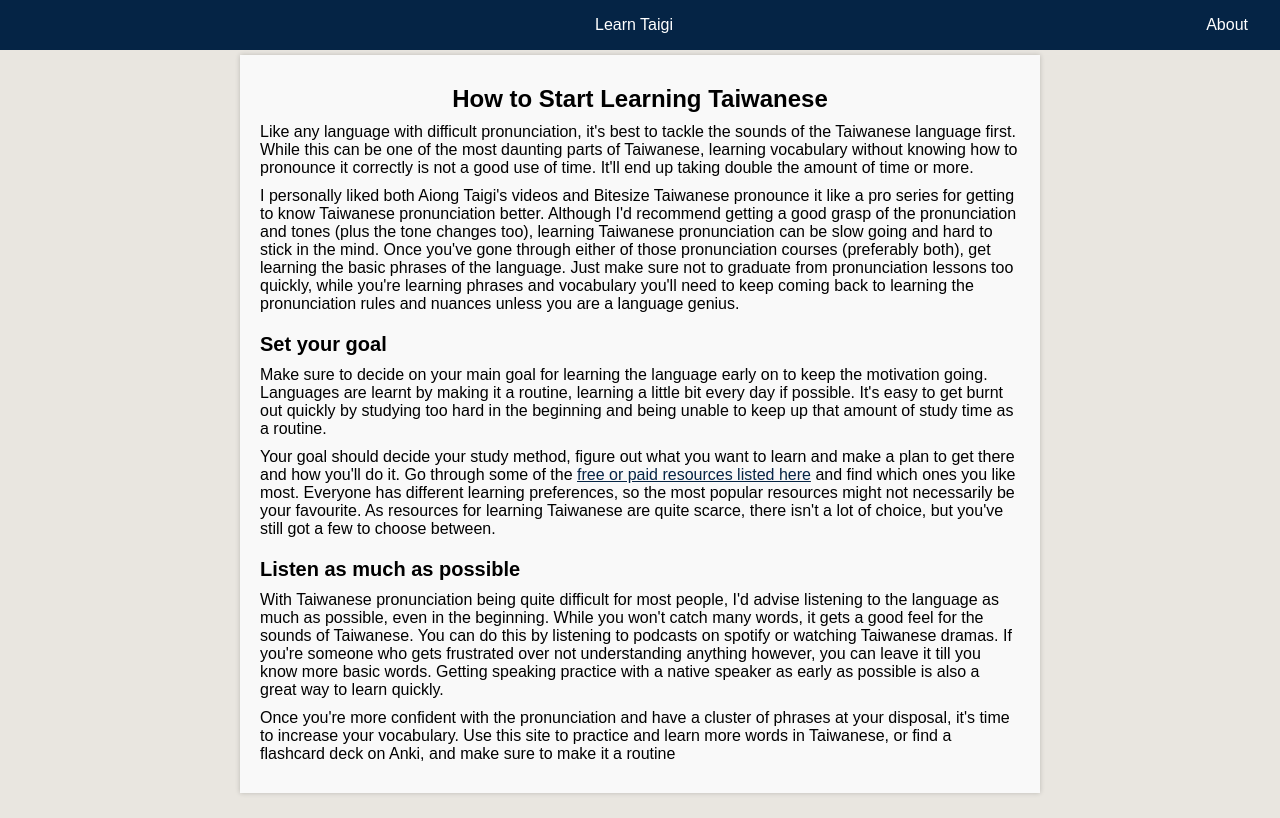
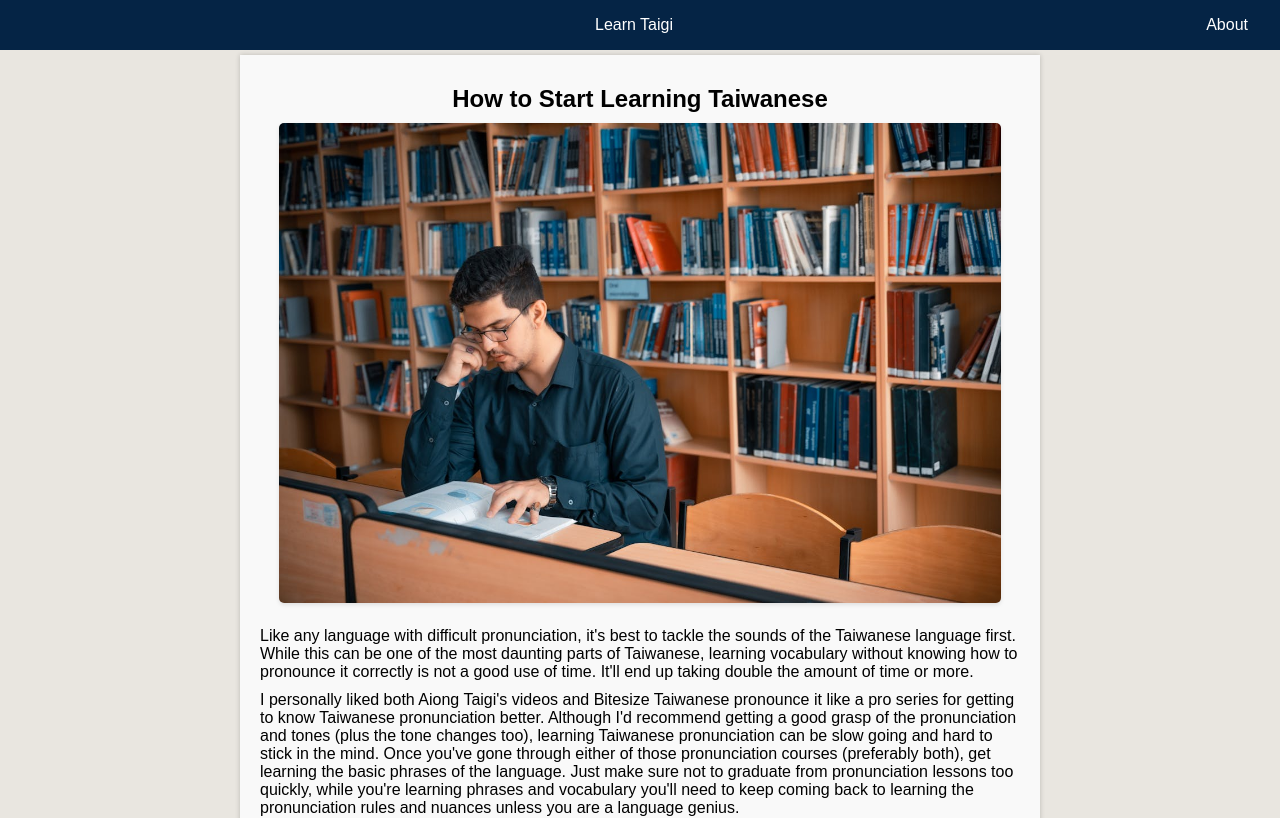
Before and after one commit to jielongjp/study-taigi, a Next.js app: page /blog/how-to-start-learning-taiwanese in a window 1280 px wide. Shown: the top 818 px of the page. Built offline with nearby package versions, Linux system fonts and the light colour scheme.

Commit message:
add image

```diff
--- a/src/components/BlogTemplate/index.tsx
+++ b/src/components/BlogTemplate/index.tsx
@@ -50,4 +50,15 @@ export const StParagraph = styled.p`
   }
 `;
 
+export const StImage = styled.div`
+  margin-bottom: 20px;
+  text-align: center;
+  img {
+    max-height: 60vh;
+    max-width: 100%;
+    border-radius: 5px;
+    box-shadow: 0 2px 4px rgba(0, 0, 0, 0.1);
+  }
+`;
+
 export default BlogTemplate;
--- a/src/pages/blog/how-to-start-learning-taiwanese/index.tsx
+++ b/src/pages/blog/how-to-start-learning-taiwanese/index.tsx
@@ -4,6 +4,7 @@ import BlogTemplate, {
   StTitle,
   StParagraph,
   StHeading,
+  StImage,
 } from "../../../components/BlogTemplate";
 import Link from "next/link";
 import BlogLinks from "@/components/BlogLinks";
@@ -22,6 +23,12 @@ export default function StartTaiwanese() {
       </Head>
       <BlogTemplate>
         <StTitle>How to Start Learning Taiwanese</StTitle>
+        <StImage>
+          <img
+            src="/img/learning-taiwanese.jpg"
+            alt="How to start learning Taiwanese Hokkien"
+          />
+        </StImage>
         <StParagraph>
           Like any language with difficult pronunciation, it&apos;s best to
           tackle the sounds of the Taiwanese language first. While this can be
```
Also changed, not shown: public/img/learning-taiwanese.jpg (added).
